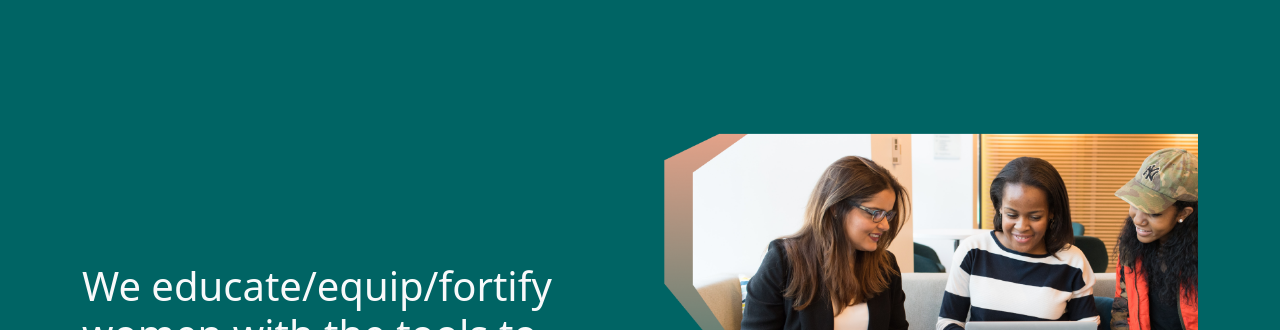
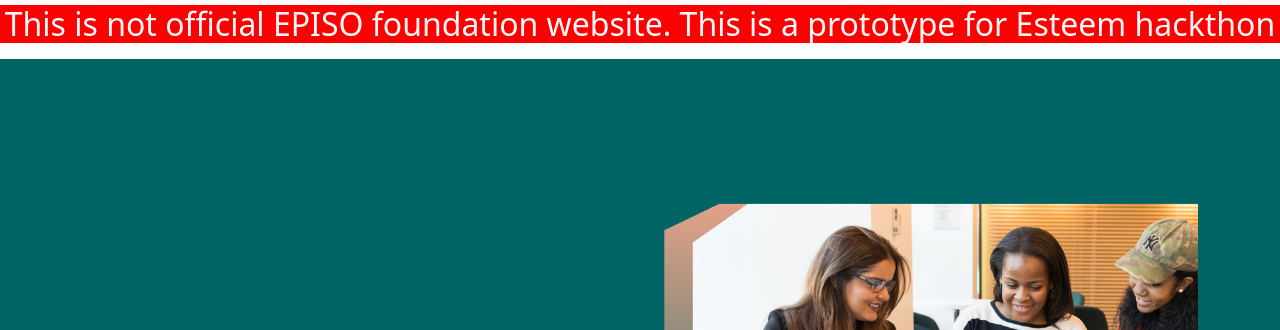
Before and after one commit to Maheen85/EPISO_Foundation_Website, a plain HTML site: page index.html in a window 1280 px wide. Shown: the part 124-454 px from the top of the page. Drawn offline with nearby package versions, Linux system fonts and the light colour scheme.

Commit message:
warning added after nav bar for not an official EPISO foundation website

```diff
--- a/index.html
+++ b/index.html
@@ -67,6 +67,12 @@
             </div>
         </div>
     </nav>
+    <section class="text-light text-center" style="background-color:red ;">
+        <p>
+            <h2> This is not official EPISO foundation website. This is a prototype for Esteem hackthon</h2>
+        </p>
+
+    </section>
 
 
 
```
